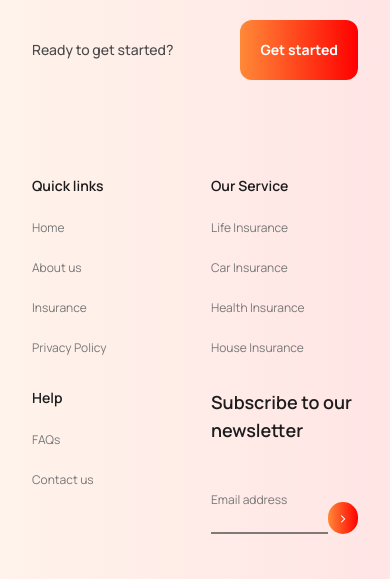
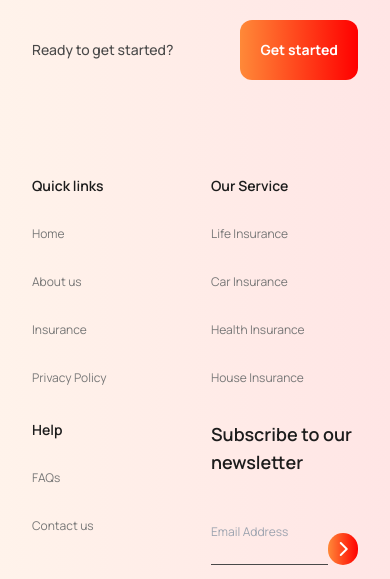
Before and after one commit to STSumu/Tea-house, a plain HTML site: page index.html in a window 390 px wide. Shown: the part 6039-6618 px from the top of the page. Drawn offline with nearby package versions, Linux system fonts and the light colour scheme.

Commit message:
Modified footer section

```diff
--- a/index.html
+++ b/index.html
@@ -171,7 +171,7 @@
            <div class="relative md:px-8 py-8">
 
             <!-- top card  -->
-            <div class="absolute w-5/6 lg:w-full top-36 z-10 md:-left-8 lg:-left-16">
+            <div class="absolute w-5/6 top-36 z-10 md:-left-8 lg:-left-16">
               <div class="w-full relative bg-white rounded-lg p-8 md:py-10 md:pl-10 ">
                 <div class="rounded-full absolute -top-7 -left-7 border-4 border-white"><img class="w-full" src="images/client.png" alt=""></div>
                 <div class="w-full">
@@ -265,40 +265,45 @@
         <div>
           <div class="my-24 grid grid-cols-2 md:grid-cols-2 lg:grid-cols-4 gap-8">
             <!-- quick links  -->
-            <div>
+            <div class="space-y-6">
               <h3 class="font-semibold text-sm md:text-xl text-[#1c1c1c]">Quick links</h3>
-              <p class=" text-[#777777] text-xs md:text-base my-6">Home</p>
-              <p class=" text-[#777777] text-xs md:text-base">About us</p>
-              <p class=" text-[#777777] text-xs md:text-base my-6">Insurance</p>
-              <p class=" text-[#777777] text-xs md:text-base">Privacy Policy</p>
+              <ul class="space-y-6">
+                <li><a href="" class="hover:text-red-600 text-[#777777] text-xs md:text-base">Home</a></li>
+                <li><a href="" class="hover:text-red-600 text-[#777777] text-xs md:text-base">About us</a></li>
+                <li><a href="" class="hover:text-red-600 text-[#777777] text-xs md:text-base">Insurance</a></li>
+                <li><a href="" class="hover:text-red-600 text-[#777777] text-xs md:text-base">Privacy Policy</a></li>
+              </ul>
             </div>
             <!-- our service  -->
-            <div>
+            <div class="space-y-6">
               <h3 class="font-semibold text-sm md:text-xl text-[#1c1c1c]">Our Service</h3>
-              <p class=" text-[#777777] text-xs md:text-base my-6">Life Insurance</p>
-              <p class=" text-[#777777] text-xs md:text-base">Car Insurance</p>
-              <p class=" text-[#777777] text-xs md:text-base my-6">Health Insurance</p>
-              <p class=" text-[#777777] text-xs md:text-base">House Insurance</p>
+              <ul class="space-y-6">
+                <li></li><a href="" class="hover:text-red-600 text-[#777777] text-xs md:text-base">Life Insurance</a></li>
+                <li><a href="" class="hover:text-red-600 text-[#777777] text-xs md:text-base">Car Insurance</a></li>
+                <li><a href="" class="hover:text-red-600 text-[#777777] text-xs md:text-base">Health Insurance</a></li>
+                <li><a href="" class="hover:text-red-600 text-[#777777] text-xs md:text-base">House Insurance</a></li>
+              </ul>
             </div>
             <!-- help  -->
-            <div>
+            <div class="space-y-6">
               <h3 class="font-semibold text-sm md:text-xl text-[#1c1c1c]">Help</h3>
-              <p class=" text-[#777777] text-xs md:text-base my-6">FAQs</p>
-              <p class=" text-[#777777] text-xs md:text-base">Contact us</p>
+               <ul class="space-y-6">
+                <li><a href="" class="hover:text-red-600 text-[#777777] text-xs md:text-base">FAQs</a></li>
+                <li><a href="" class="hover:text-red-600 text-[#777777] text-xs md:text-base">Contact us</a></li>
+               </ul>
             </div>
             <div>
               <h5 class="font-semibold text-lg md:text-2xl text-[#1c1c1c]">Subscribe to our newsletter</h5>
               <div class="flex items-end">
                 <div class="w-5/6">
-                  <p class=" text-[#777777] text-xs pb-6 mt-12">Email address</p>
-                  <hr class="border-0 h-0.5 bg-[#494949]/[0.7]">
+                  <input placeholder="Email Address" type="text" class="w-full border-b border-[#494949] bg-transparent text-[#777777] text-xs pb-6 mt-12">
                 </div>
-                <button class="rounded-full h-8 w-8 text-white bg-gradient-to-l from-[#FF0000] to-[#FF8938]">></button>
+                <button class="rounded-full h-8 w-8 text-white bg-gradient-to-l from-[#FF0000] to-[#FF8938]"><i class="fa-solid fa-chevron-right"></i></button>
               </div>
 
               <!-- icons  -->
-              <div class="text-[#494949] mt-12 space-x-6">
-                <i class="fa-brands fa-facebook h-6 w-6"></i>
+              <div class="flex text-[#494949] mt-12 space-x-6">
+                <i class="fa-brands fa-facebook"></i>
                 <i class="fa-brands fa-twitter"></i>
                 <i class="fa-brands fa-instagram"></i>
               </div>
```
